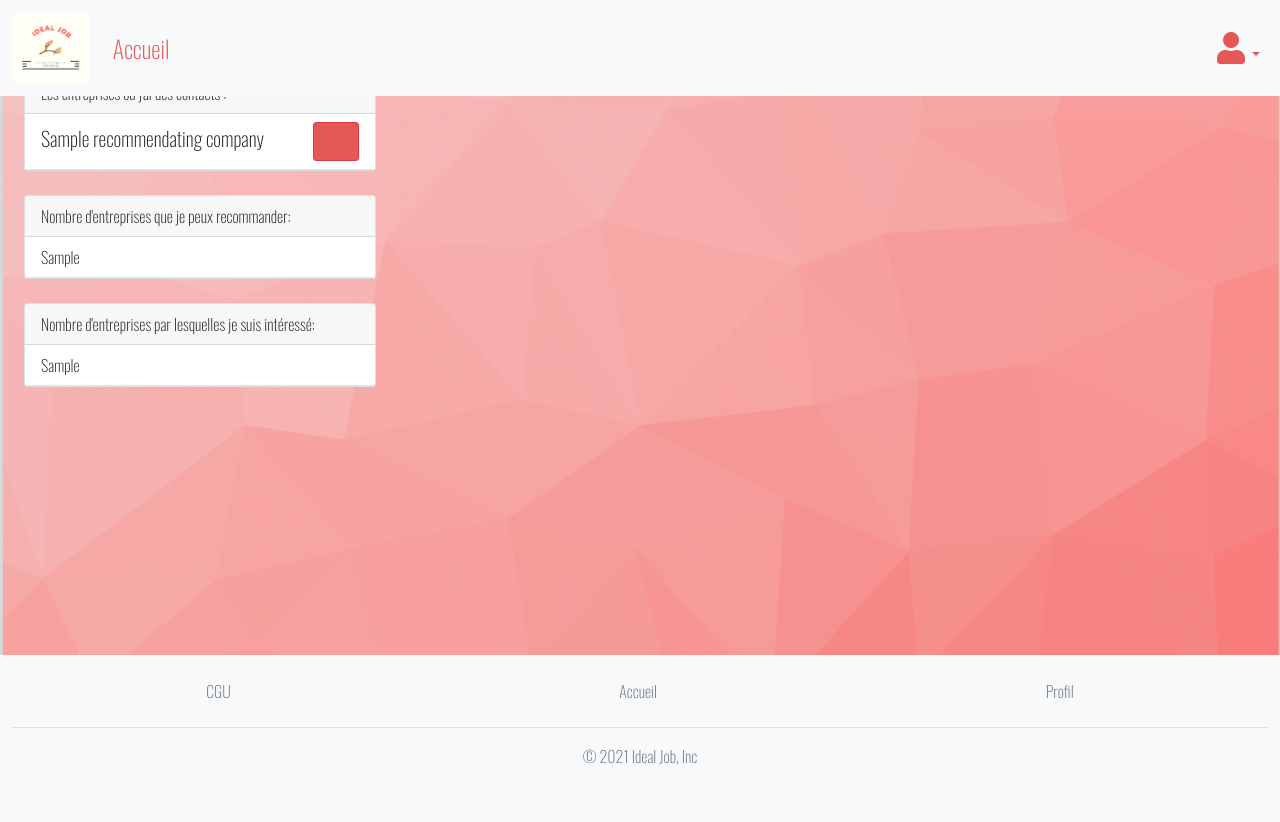
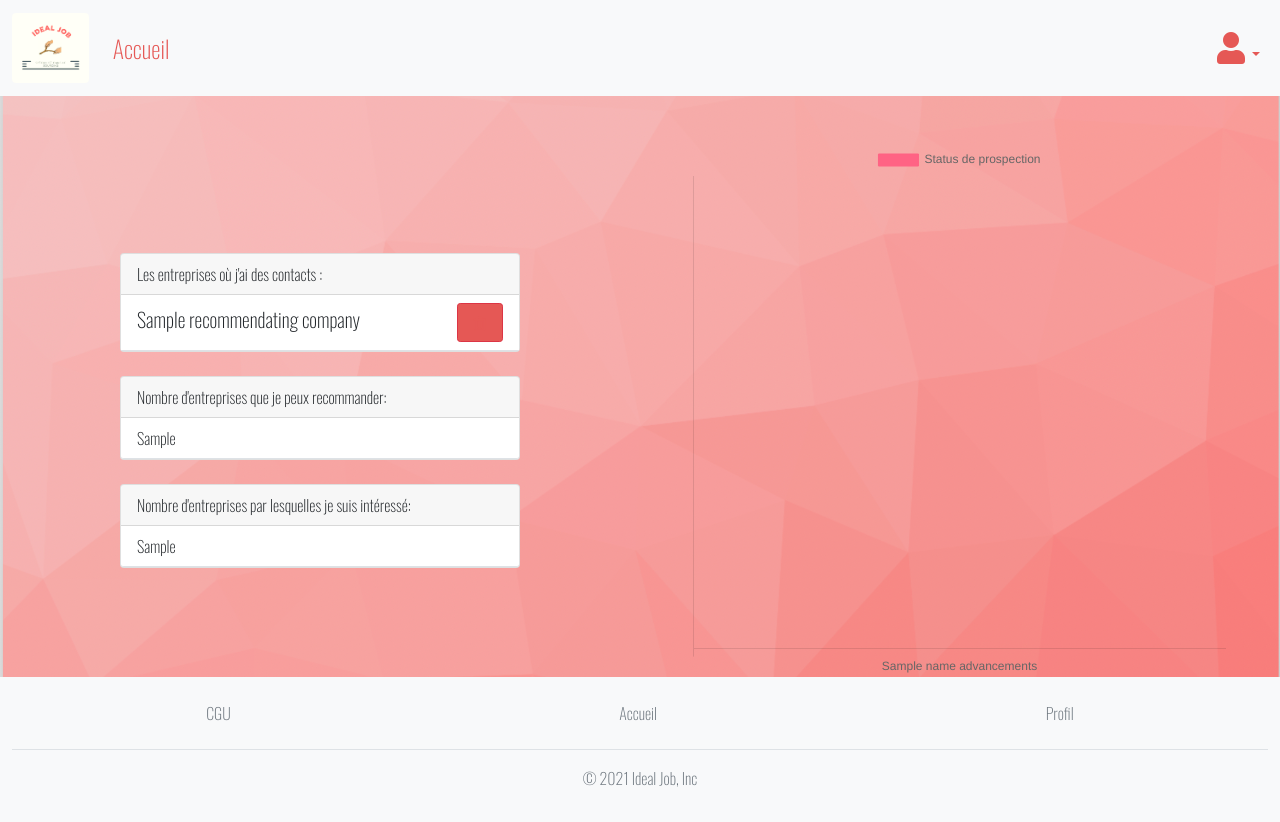
Before and after one commit to WildCodeSchool/bordeaux-p2-202109-interviewmanager, a PHP site: template src/View/User/pageProfil.html.twig in a window 1280 px wide. Before the commit the page ends 765 px from the top, so only its background shows below. Run offline with PHP 8.4, Linux system fonts and the light colour scheme; the template is opened without the code that fills it: most values are stand-ins (such as "Sample title", 1, 10 or a date in 2020); some libraries are stand-ins or nearby versions.

Commit message:
create stats for profil user

```diff
--- a/src/View/User/pageProfil.html.twig
+++ b/src/View/User/pageProfil.html.twig
@@ -1,9 +1,12 @@
 {% extends 'layout.html.twig' %}
 
 {% block content %}
-<div id="background-image-profil">
-<div class="card m-4" style="width: 22rem;">
-    <div class="card-header">Les entreprises où j'ai des contacts :</div>
+<div class="d-flex mt-5 flex-column flex-md-row justify-content-center justify-content-sm-around align-items-center">
+    <div class="col-12 col-md-5 ">
+        <div class="card m-4 mx-auto col-9">
+            <div class="card-header">
+                Les entreprises où j'ai des contacts :
+            </div>
             <form method="post">
                 <ul class="list-group list-group-flush">
                     {% for company in recommendating_companies %}
@@ -19,27 +22,37 @@
                 </ul>
             </form>
         </div>
+        <div class="card m-4 mx-auto col-9">
+            <div class="card-header">
+                Nombre d'entreprises que je peux recommander:
             </div>
-    <div class="card m-4" style="width: 22rem;">
-        <div class="card-header">Nombre d'entreprises que je peux recommander: </div>
             <ul class="list-group list-group-flush">
                 {% for countRecommendating in recommendating_companies_count %}
                     <li class="list-group-item d-grid gap-2 d-md-flex justify-content-between border-bottom" style="border-width: inherit">
                         {{ countRecommendating }}
                     </li>
+                {% endfor %}
             </ul>
         </div>
-                <div class="card m-4" style="width: 22rem;">
-                <div class="card-header">Nombre d'entreprises par lesquelles je suis intéressé: </div>
-
+        <div class="card m-4 mx-auto col-9">
+            <div class="card-header">
+                Nombre d'entreprises par lesquelles je suis intéressé:
+            </div>
             <ul class="list-group list-group-flush">
-            {% endfor %}
                 {% for countInterested in interested_companies_count %}
                     <li class="list-group-item d-grid gap-2 d-md-flex justify-content-between border-bottom" style="border-width: inherit">
                             {{ countInterested }}
                     </li>
-
                 {% endfor %}
             </ul>
         </div>
+    </div>
+    <div class="col-10 col-md-5" id="chart">
+        <canvas id="myChart" width="200" height="200" data-name="{{ name_advancements | join(',') }}" data-stat="{{ datas | join(',') }}" ></canvas>
+    </div>
+</div>
 {% endblock %}
+{% block javascript %}
+<script src="https://cdn.jsdelivr.net/npm/chart.js@3.6.0/dist/chart.min.js"></script>
+<script src="assets/js/chart.js"></script>
+{% endblock %}
--- a/src/View/components/_formAddCompany.html.twig
+++ b/src/View/components/_formAddCompany.html.twig
@@ -20,7 +20,6 @@
                 {% endfor %}
                 {{ recommendations|length > 1 ? 'ont' : 'a' }} des connaissances dans cette entreprise
             </div>
-
         {% endif %}
         <div class="m-2">
             <label for="company" class="form-label">Entre une entreprise</label>
--- a/src/View/components/_navbar.html.twig
+++ b/src/View/components/_navbar.html.twig
@@ -15,7 +15,7 @@
             </ul>
             <div class="fs-5">
                 {% if (session.user.profil_github) %}
-                    <img class="github-avatar"
+                    <img class="github-avatar m-2"
                          src="https://avatars.githubusercontent.com/{{ session.user.profil_github }}" alt="avatar"
                          id="avatar">
                     {{ session.user.firstname }}
@@ -32,7 +32,6 @@
                     <ul class="dropdown-menu col-2 fs-4" aria-labelledby="navbarDropdown">
                         {% if session.user %}
                             <li><a class="dropdown-item" href="/profil">Mon compte</a></li>
-                            <li><a class="dropdown-item" href="/admin">Administration</a></li>
                             {% if session.user.is_admin %}
                                 <li><a href="/admin" class="dropdown-item">Administration</a></li>
                             {% endif %}
--- a/src/View/layout.html.twig
+++ b/src/View/layout.html.twig
@@ -13,7 +13,7 @@
 </head>
 <body id="boostrap-override" class="d-flex flex-column h-100">
     {% include 'components/_navbar.html.twig' %}
-    <div class="mt-5">
+    <div class="mt-5 pt-5">
         {% block content %}{% endblock %}
     </div>
     {% include 'components/_footer.html.twig' %}
```
Also changed, not shown: src/Controller/UserController.php (+10 -2 lines), src/Model/CompanyManager.php (+13 -0 lines), public/assets/js/chart.js. Lines whose indentation alone changed are shown as unchanged.
